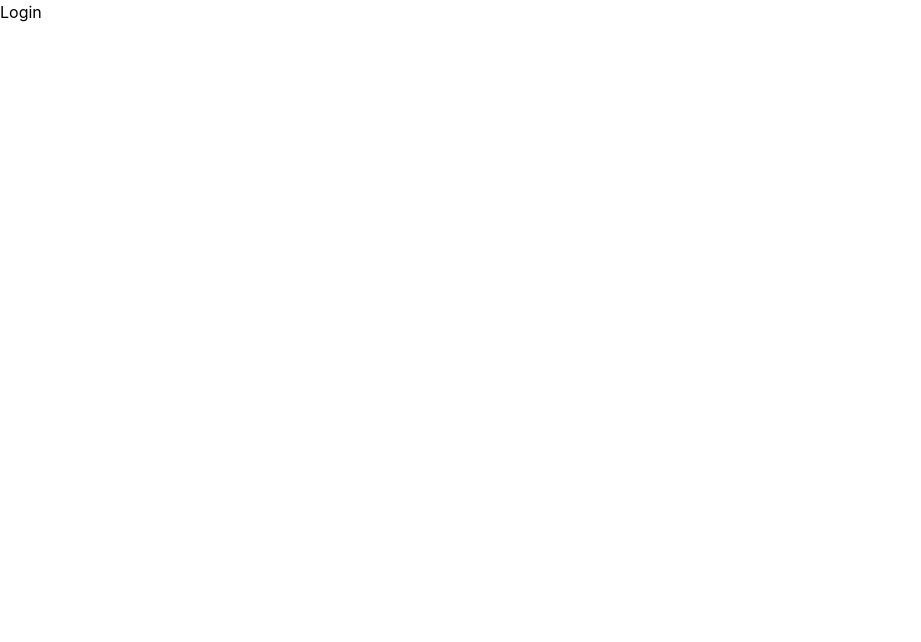
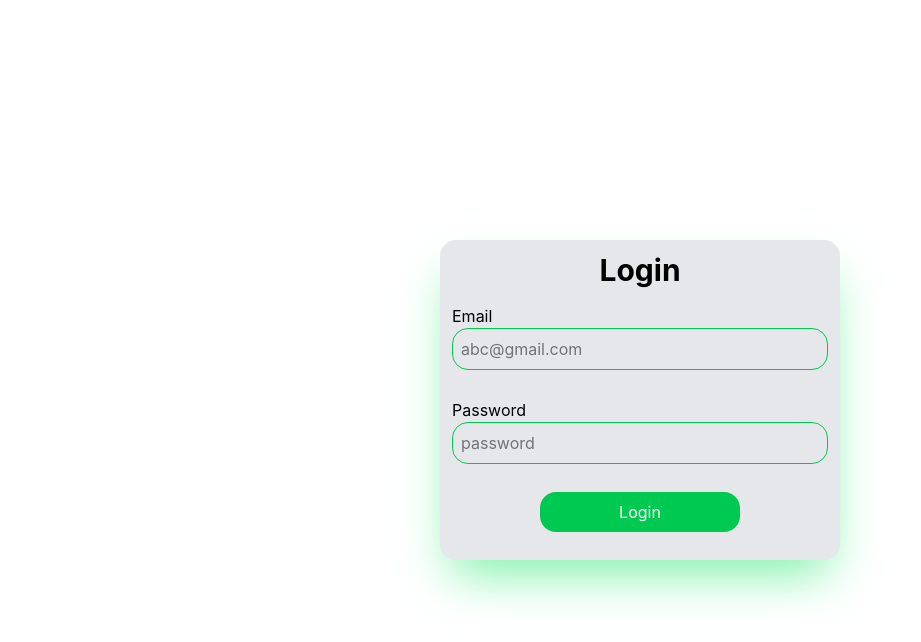
Before and after one commit to gauravjsh8/ai-job-tracker, a React (Vite) app in the folder frontend/: page /login in a window 1280 px wide. Shown: the top 642 px of the page, without its empty margins (0-921 px from the left). Built offline with nearby package versions, Linux system fonts and the light colour scheme.

Commit message:
added login page, jobs page, and dashboard page

```diff
--- a/frontend/package.json
+++ b/frontend/package.json
@@ -16,7 +16,8 @@
     "react-dom": "^19.2.5",
     "react-router-dom": "^7.14.2",
     "recharts": "^3.8.1",
-    "tailwindcss": "^4.2.4"
+    "tailwindcss": "^4.2.4",
+    "zustand": "^5.0.12"
   },
   "devDependencies": {
     "@eslint/js": "^10.0.1",
--- a/frontend/src/pages/Dashboard.tsx
+++ b/frontend/src/pages/Dashboard.tsx
@@ -1,7 +1,94 @@
-import React from "react";
+import { useEffect, useState } from "react";
+import api from "../services/api";
+import { useAuthStore } from "../store/AuthStore";
+import { Navigate } from "react-router-dom";
+import {
+  Bar,
+  BarChart,
+  ResponsiveContainer,
+  Tooltip,
+  XAxis,
+  YAxis,
+} from "recharts";
+
+type statType = {
+  applied: number;
+  interview: number;
+  offer: number;
+  rejected: number;
+};
 
 const Dashboard = () => {
-  return <div>Dashboard</div>;
+  const [stats, setStats] = useState<statType | null>(null);
+  const [monthly, setMonthly] = useState<any[]>([]);
+  const { user } = useAuthStore();
+
+  // if (!user) {
+  //   return <Navigate to="/login" />;
+  // }
+  console.log("USER", user);
+  useEffect(() => {
+    const fetchStats = async () => {
+      const response = await api.get("/jobs/stats");
+      console.log(response);
+      setStats(response.data.stats);
+    };
+    fetchStats();
+  }, []);
+
+  useEffect(() => {
+    const fetchMonthly = async () => {
+      const response = await api.get("/jobs/monthly-stats");
+      console.log(response);
+      setMonthly(response.data.stats);
+    };
+    fetchMonthly();
+  }, []);
+  return (
+    <div className="bg-green-300 p-6 h-screen">
+      <h1 className="text-4xl">Dashboard</h1>
+      {stats ? (
+        <div className="grid grid-cols-2 md:grid-cols-4 gap-5 mt-10 ">
+          <div className="bg-pink-300  text-2xl  p-10 rounded-2xl ">
+            <h1>Applied</h1>
+            <p className="text-2xl font-bold text-green-500">
+              {stats?.applied}
+            </p>
+          </div>
+          <div className="bg-blue-300  text-2xl  p-10 rounded-2xl   ">
+            <h1>Interview</h1>
+            <p className="text-2xl font-bold text-green-500">
+              {stats?.interview}
+            </p>
+          </div>
+          <div className="bg-yellow-300  text-2xl  p-10 rounded-2xl   ">
+            <h1>Offer</h1>
+            <p className="text-2xl font-bold text-green-500">{stats?.offer}</p>
+          </div>
+          <div className="bg-red-300  text-2xl  p-10 rounded-2xl  ">
+            <h1>Rejected</h1>
+            <p className="text-2xl font-bold text-green-500">
+              {stats?.rejected}
+            </p>
+          </div>
+        </div>
+      ) : (
+        <h1>No stats available</h1>
+      )}
+      <div className="mt-50">
+        <h2 className="text-xl font-bold mb-7">Monthly Applications</h2>
+
+        <ResponsiveContainer width="100%" height={300}>
+          <BarChart data={monthly}>
+            <XAxis dataKey="month" />
+            <YAxis />
+            <Tooltip />
+            <Bar dataKey="count" fill="#eee476" radius={[10, 10, 0, 0]} />
+          </BarChart>
+        </ResponsiveContainer>
+      </div>
+    </div>
+  );
 };
 
 export default Dashboard;
--- a/frontend/src/pages/Jobs.tsx
+++ b/frontend/src/pages/Jobs.tsx
@@ -1,7 +1,35 @@
-import React from "react";
+import { useEffect, useState } from "react";
+import api from "../services/api";
 
 const Jobs = () => {
-  return <div>Jobs</div>;
+  type Jobtype = {
+    _id: string;
+    company: string;
+    title: string;
+    status: string;
+  };
+
+  const [jobs, setJobs] = useState<Jobtype[]>([]);
+  useEffect(() => {
+    const fetchJobs = async () => {
+      const response = await api.get("/jobs/all-jobs");
+      console.log("JOB RESPONSE", response);
+      setJobs(response.data.jobs);
+    };
+    fetchJobs();
+  }, []);
+  return (
+    <div className="p-4">
+      <h1 className="text-5xl mb-10">Jobs</h1>
+      {jobs.map((job) => (
+        <div key={job._id} className=" bg-gray-300  mb-7 p-3">
+          <h1 className="font-bold">{job.title}</h1>
+          <p>{job.company}</p>
+          <p className="text-sm opacity-70">{job.status.toUpperCase()}</p>
+        </div>
+      ))}
+    </div>
+  );
 };
 
 export default Jobs;
--- a/frontend/src/pages/Login.tsx
+++ b/frontend/src/pages/Login.tsx
@@ -1,7 +1,67 @@
-import React from "react";
+import { useState } from "react";
+import { useAuthStore } from "../store/AuthStore";
+import { useNavigate } from "react-router-dom";
 
 const Login = () => {
-  return <div>Login</div>;
+  const [email, setEmail] = useState("");
+  const [password, setPassword] = useState("");
+
+  const { login } = useAuthStore();
+  const navigate = useNavigate();
+
+  const handleSubmit = async (e: React.FormEvent) => {
+    e.preventDefault();
+    try {
+      await login(email, password);
+      setTimeout(() => {
+        navigate("/");
+      }, 2000);
+    } catch (error) {
+      console.log(error);
+    }
+  };
+
+  return (
+    <div className="flex items-center justify-center h-screen  ">
+      <div className="bg-gray-200 p-3 h-80  w-100 rounded-2xl shadow-green-300 shadow-2xl   ">
+        <h1 className="text-center mb-4 font-bold text-3xl">Login</h1>
+        <form onSubmit={handleSubmit}>
+          <div className="flex flex-col space-y-7">
+            <div className="flex flex-col">
+              <label>Email</label>
+              <input
+                type="email"
+                name="email"
+                onChange={(e) => setEmail(e.target.value)}
+                className="border border-green-500  p-2 rounded-2xl  focus:outline-none focus:ring-2 focus:ring-green-500   "
+                value={email}
+                placeholder="abc@gmail.com"
+              />
+            </div>
+            <div className="flex flex-col">
+              <label>Password</label>
+              <input
+                type="password"
+                name="password"
+                onChange={(e) => setPassword(e.target.value)}
+                className="border border-green-500  p-2 rounded-2xl  focus:outline-none focus:ring-2 focus:ring-green-500    "
+                value={password}
+                placeholder="password"
+              />
+            </div>
+            <div className="text-center mb-3">
+              <button
+                type="submit"
+                className="bg-green-500 w-50 p-2 rounded-2xl cursor-pointer text-white"
+              >
+                Login
+              </button>
+            </div>
+          </div>
+        </form>
+      </div>
+    </div>
+  );
 };
 
 export default Login;
--- a/frontend/src/store/AuthStore.tsx
+++ b/frontend/src/store/AuthStore.tsx
@@ -0,0 +1,27 @@
+import { create } from "zustand";
+import api from "../services/api";
+
+type User = {
+  _id: string;
+  firstName: string;
+  lastName: string;
+  email: string;
+};
+
+type AuthState = {
+  user: User | null;
+  login: (email: string, password: string) => Promise<void>;
+  logout: () => Promise<void>;
+};
+
+export const useAuthStore = create<AuthState>((set) => ({
+  user: null,
+  login: async (email, password) => {
+    const response = await api.post("/users/login", { email, password });
+    console.log(response);
+    set({ user: response.data.user });
+  },
+  logout: async () => {
+    set({ user: null });
+  },
+}));
```
Also changed, not shown: 1 other file (tests, documents, lock files or other folders).
